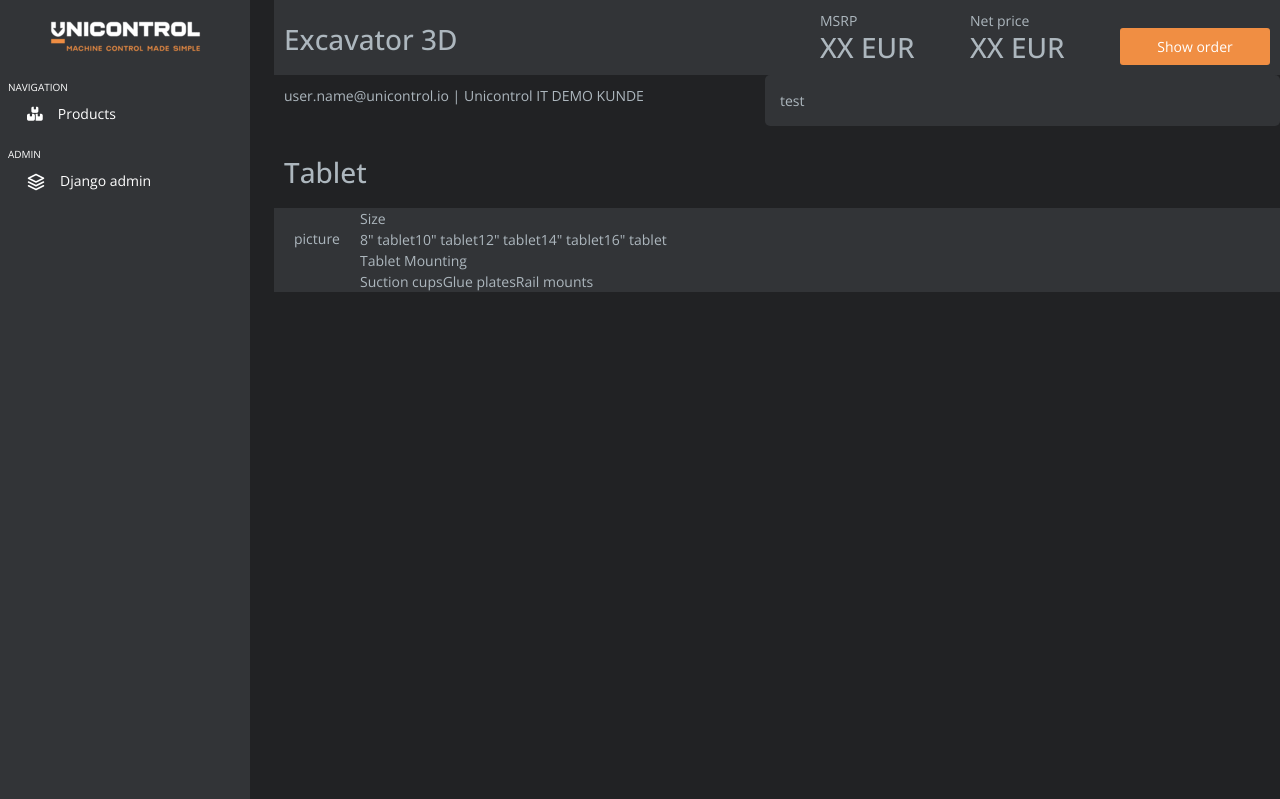
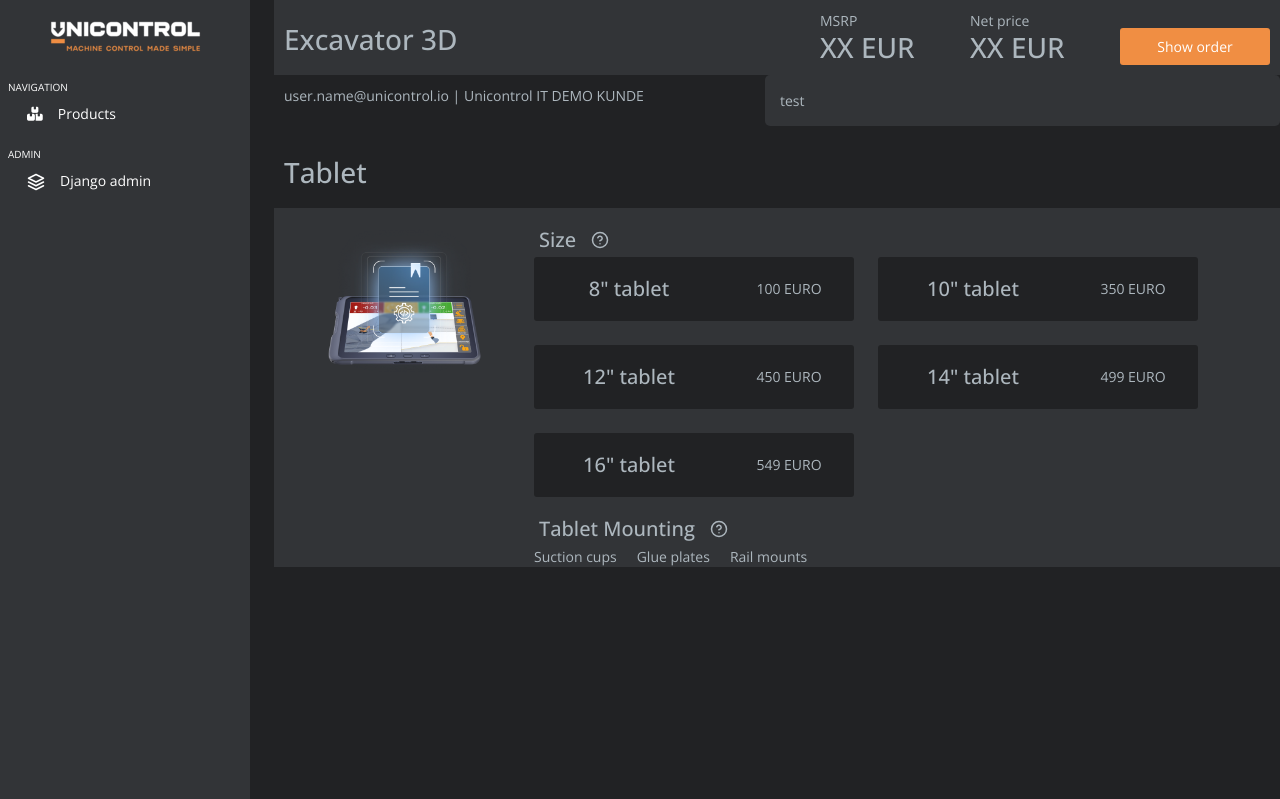
Before and after one commit to Artaey/Unicontrolproject, a Django app: page / in a window 1280 px wide. Shown: the top 799 px of the page. Run offline with Django 5.2, Linux system fonts and the light colour scheme.

Commit message:
Field designs done

```diff
--- a/static/css/base.css
+++ b/static/css/base.css
@@ -124,24 +124,66 @@ header div {
 
 .fieldBoxContent {
     background-color: var(--card);
-    display: flex;
 }
 
 .fieldBoxContentImage {
+    display: inline-block;
+    box-sizing: content-box;
     padding: 20px;
+}
+
+.fieldBoxContentImage img {
+    display: block;
+    max-width: 220px;
+    height: auto;
+}
+
+.questionIcon {
     display: flex;
+    justify-content: center;
+    align-items: center;
+}
+
+.fieldHeader {
+    margin-top: 15px;
+    padding: 5px;
 }
 
 .fieldBoxContentInnerContainer {
     display: flex;
 }
 
-.fieldBoxContentInner {
-    display: flex;
+.fieldBoxContentInnerHeaderTop {
+    gap: 10px;
+    margin-top: 15px;
 }
 
-.fieldBoxContentInnerMain,
-.fieldBoxContentInnerSecondary {
+.fieldBoxContentInner {
+    gap: 20px;
+}
+
+.fieldOptionContainer {
     display: flex;
+    justify-content: center;
+    align-items: center;
+    background-color: var(--background);
+    gap: 40px;
+    padding: 20px;
+    border-radius: 3px;
 }
+
+.fieldOption {
+    display: flex;
+    justify-content: center;
+    align-items: center;
+    width: 150px;
+}
+
+.fieldOptionPrice {
+    display: flex;
+    justify-content: center;
+    align-items: center;
+    width: 90px;
+}
+
 /*Field end*/
--- a/templates/components/field.html
+++ b/templates/components/field.html
@@ -1,28 +1,54 @@
 <div class="fieldBox ms-4">
     <h3 class="h3Field">Tablet</h3>
     <div class="fieldBoxContent d-flex justify-content-start">
-        <div class="fieldBoxContentImage d-flex flex-column justify-content-start">picture</div>
+        <div class="fieldBoxContentImage d-flex flex-column justify-content-start">
+            <img src="static/images/field_image.png" alt="Field Image" />
+        </div>
         <div class="fieldBoxContentInnerContainer d-flex flex-column justify-content-start">
 
             <div class="fieldBoxContentInnerMainContainer d-flex justify-content-start">
                 <div class="fieldBoxContentInnerMainHeader d-flex flex-column justify-content-start">
-                    <p class="mb-0">Size</p>
-                    <div class="fieldBoxContentInnerMainContent d-flex flex-row">
-                        <div>8" tablet</div>
-                        <div>10" tablet</div>
-                        <div>12" tablet</div>
-                        <div>14" tablet</div>
-                        <div>16" tablet</div>
+                    <div class="fieldBoxContentInnerHeaderTop d-flex flex-row">
+                    <div class="fieldHeader mb-0 h5">Size</div>
+                    <div class="questionIcon"><i data-feather="help-circle"></i></div>
+                    </div>
+                        <div class="fieldBoxContentInner d-flex flex-row gap-4 flex-wrap">
+
+                            <div class="fieldOptionContainer d-flex flex-row">
+                                <div class="fieldOption mb-0 h5">8" tablet</div>
+                                <div class="fieldOptionPrice mb-0">100 EURO</div>
+                            </div>
+                                <div class="fieldOptionContainer d-flex flex-row">
+                                    <div class="fieldOption mb-0 h5">10" tablet</div>
+                                    <div class="fieldOptionPrice mb-0">350 EURO</div>
+                                </div>
+                                <div class="fieldOptionContainer d-flex flex-row">
+                                    <div class="fieldOption mb-0 h5">12" tablet</div>
+                                    <div class="fieldOptionPrice">450 EURO</div>
+                                </div>
+                                <div class="fieldOptionContainer d-flex flex-row">
+                                    <div class="fieldOption mb-0 h5">14" tablet</div>
+                                    <div class="fieldOptionPrice">499 EURO</div>
+                                </div>
+                                <div class="fieldOptionContainer d-flex flex-row">
+                                    <div class="fieldOption mb-0 h5">16" tablet</div>
+                                    <div class="fieldOptionPrice">549 EURO</div>
+                                </div>
+
                         </div>
                     </div>
                 </div>
                 <div class="fieldBoxContentInnerSecondary d-flex justify-content-start">
                     <div class="fieldBoxContentInnerSecondaryHeader d-flex flex-column justify-content-start">
-                    <p class="mb-0"> Tablet Mounting</p>
-                    <div class="fieldBoxContentInnerSecondaryContent d-flex flex-row">
+                        <div class="fieldBoxContentInnerHeaderTop d-flex flex-row">
+                        <div class="fieldHeader mb-0 h5">Tablet Mounting</div>
+                        <div class="questionIcon"><i data-feather="help-circle"></i></div>
+                        </div>
+                        <div class="fieldBoxContentInner d-flex flex-row">
                             <div>Suction cups</div>
                             <div>Glue plates</div>
                             <div>Rail mounts</div>
+                        </div>
                     </div>
                 </div>
             </div>
```
Also changed, not shown: static/images/field_image.png (added). Lines whose indentation alone changed are shown as unchanged.
